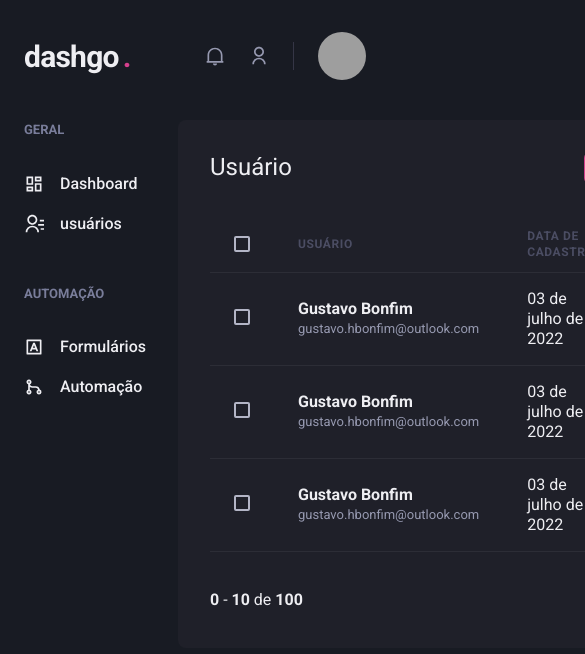
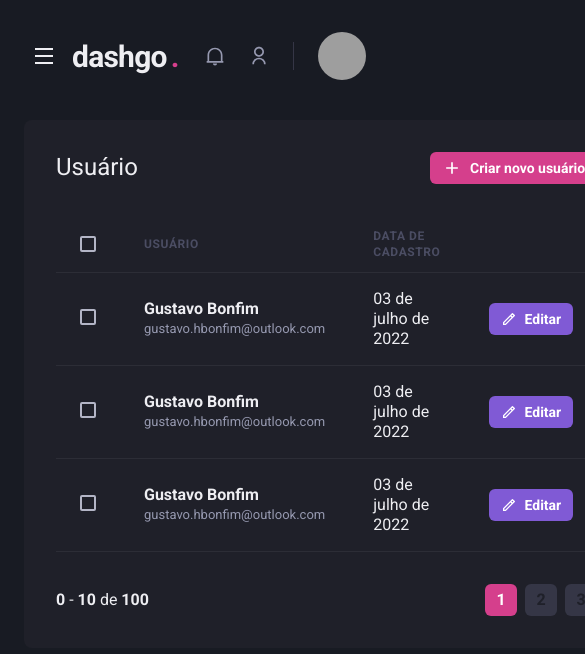
Before and after one commit to GustavoBonfimS/dashgo, a Next.js app: page /users in a window 390 px wide. Shown: the top 654 px of the page, 585 px wide, since content can reach past the window. Built offline with nearby package versions, Linux system fonts and the light colour scheme; grey boxes are pictures that could not be loaded.

Commit message:
feat: sidebar responsiva

```diff
--- a/src/components/Header/index.tsx
+++ b/src/components/Header/index.tsx
@@ -1,4 +1,7 @@
-import { Flex, useBreakpointValue } from "@chakra-ui/react";
+import { Flex, Icon, IconButton, useBreakpointValue } from "@chakra-ui/react";
+import { RiMenuLine } from "react-icons/ri";
+
+import { useSidebarDrawer } from "../../contexts/SideBarDrawerContext";
 
 import Logo from "./Logo";
 import NotificationsNav from "./NotificationsNav";
@@ -11,6 +14,8 @@
     lg: true,
   });
 
+  const { onOpen } = useSidebarDrawer();
+
   return (
     <Flex
       w="100%"
@@ -22,6 +27,18 @@
       align="center"
       px="6"
     >
+      {!isWideVersion && (
+        <IconButton
+          aria-label="Open navigation"
+          icon={<Icon as={RiMenuLine} />}
+          fontSize={24}
+          variant="unstyled"
+          onClick={onOpen}
+          mr={2}
+          mt={2}
+        />
+      )}
+
       <Logo />
 
       {isWideVersion && <Search />}
--- /dev/null
+++ b/src/components/Sidebar/SidebarNav.tsx
@@ -0,0 +1,22 @@
+import { Stack } from "@chakra-ui/react";
+import { RiDashboardLine, RiContactsLine, RiInputMethodLine, RiGitMergeLine } from "react-icons/ri";
+
+import NavLink from "./NavLink";
+import NavSection from "./NavSection";
+
+function SidebarNav() {
+  return (
+    <Stack spacing="12" align="flex-start">
+      <NavSection title="GERAL">
+        <NavLink icon={RiDashboardLine}>Dashboard</NavLink>
+        <NavLink icon={RiContactsLine}>usuários</NavLink>
+      </NavSection>
+      <NavSection title="AUTOMAÇÃO">
+        <NavLink icon={RiInputMethodLine}>Formulários</NavLink>
+        <NavLink icon={RiGitMergeLine}>Automação</NavLink>
+      </NavSection>
+    </Stack>
+  );
+}
+
+export default SidebarNav;
--- a/src/components/Sidebar/index.tsx
+++ b/src/components/Sidebar/index.tsx
@@ -1,26 +1,44 @@
-import { Box, Icon, Link, Stack, Text } from "@chakra-ui/react";
 import {
-  RiContactsLine,
-  RiDashboardLine,
-  RiGitMergeLine,
-  RiInputMethodLine,
-} from "react-icons/ri";
-import NavLink from "./NavLink";
-import NavSection from "./NavSection";
+  Box,
+  Drawer,
+  DrawerBody,
+  DrawerCloseButton,
+  DrawerContent,
+  DrawerHeader,
+  DrawerOverlay,
+  useBreakpointValue,
+} from "@chakra-ui/react";
+import { useSidebarDrawer } from "../../contexts/SideBarDrawerContext";
+
+import SidebarNav from "./SidebarNav";
 
 export function SideBar() {
+  const { isOpen, onClose } = useSidebarDrawer();
+
+  const isDrawerSidebar = useBreakpointValue({
+    base: true,
+    lg: false,
+  });
+
+  if (isDrawerSidebar) {
+    return (
+      <Drawer isOpen={isOpen} placement="left" onClose={onClose}>
+        <DrawerOverlay>
+          <DrawerContent bg="gray.800" p="4">
+            <DrawerCloseButton mt={6} />
+            <DrawerHeader>Navegação</DrawerHeader>
+            <DrawerBody>
+              <SidebarNav />
+            </DrawerBody>
+          </DrawerContent>
+        </DrawerOverlay>
+      </Drawer>
+    );
+  }
+
   return (
     <Box as="aside" w="64" mr="8">
-      <Stack spacing="12" align="flex-start">
-        <NavSection title="GERAL">
-          <NavLink icon={RiDashboardLine}>Dashboard</NavLink>
-          <NavLink icon={RiContactsLine}>usuários</NavLink>
-        </NavSection>
-        <NavSection title="AUTOMAÇÃO">
-          <NavLink icon={RiInputMethodLine}>Formulários</NavLink>
-          <NavLink icon={RiGitMergeLine}>Automação</NavLink>
-        </NavSection>
-      </Stack>
+      <SidebarNav />
     </Box>
   );
 }
--- /dev/null
+++ b/src/contexts/SideBarDrawerContext.tsx
@@ -0,0 +1,30 @@
+import { useDisclosure, UseDisclosureReturn } from "@chakra-ui/react";
+import { useRouter } from "next/router";
+import { createContext, ReactNode, useContext, useEffect } from "react";
+
+type SidebarDrawerContextData = UseDisclosureReturn;
+
+const SidebarDrawerContext = createContext({} as SidebarDrawerContextData);
+
+interface SidebarDrawerProviderProps {
+  children: ReactNode;
+}
+
+export function SidebarDrawerProvider({ children }) {
+  const disclosure = useDisclosure();
+
+  const router = useRouter();
+
+  useEffect(() => {
+    disclosure.onClose();
+    // eslint-disable-next-line react-hooks/exhaustive-deps
+  }, [router.asPath]);
+
+  return (
+    <SidebarDrawerContext.Provider value={disclosure}>
+      {children}
+    </SidebarDrawerContext.Provider>
+  );
+}
+
+export const useSidebarDrawer = () => useContext(SidebarDrawerContext);
--- a/src/pages/_app.tsx
+++ b/src/pages/_app.tsx
@@ -2,11 +2,14 @@
 import { ChakraProvider } from '@chakra-ui/react';
 
 import {theme} from '../styles/theme';
+import { SidebarDrawerProvider } from '../contexts/SideBarDrawerContext';
 
 function MyApp({ Component, pageProps }: AppProps) {
   return (
     <ChakraProvider theme={theme}>
-      <Component {...pageProps} />
+      <SidebarDrawerProvider>
+        <Component {...pageProps} />
+      </SidebarDrawerProvider>
     </ChakraProvider>
   )
 }
```
